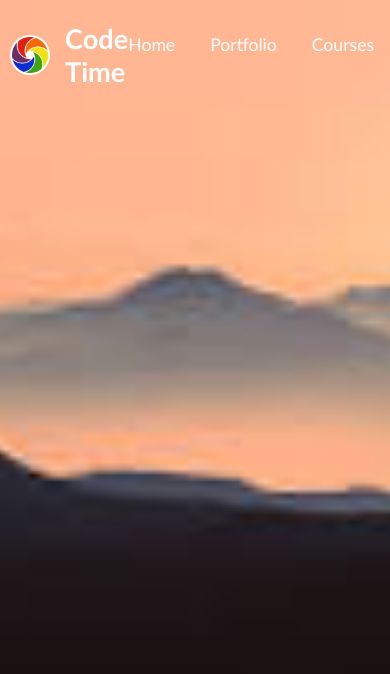
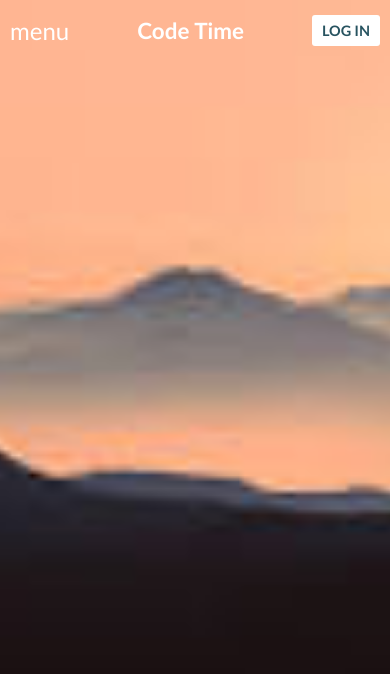
Before and after one commit to JaleRehimli0909/login-register, a plain HTML site: page index.html in a window 390 px wide. Drawn offline with Linux system fonts and the light colour scheme.

Commit message:
Making Navigation Bar Responsive

```diff
--- a/index.html
+++ b/index.html
@@ -10,11 +10,13 @@
     <!-- Navigation bar -->
     <header>
       <nav class="navbar">
+        <span class="menu-btn material-symbols-round">menu</span>
         <a href="#" class="logo">
           <img src="./images/logo.jpg" alt="logo" />
           <h2>Code Time</h2>
         </a>
         <ul class="links">
+          <span class="close-btn material-symbols-round">x</span>
           <li>
             <a href="#">Home</a>
           </li>
--- a/script.js
+++ b/script.js
@@ -1,12 +1,27 @@
+const navbarMenu = document.querySelector(".navbar .links");
+const menuBtn = document.querySelector('.menu-btn');
+const hideMenuBtn = navbarMenu.querySelector('.close-btn');
 const showPopupBtn = document.querySelector(".login-btn");
 const hidePopupBtn = document.querySelector(".form-popup .close-btn");
 const formPopup = document.querySelector(".form-popup");
 const loginSignupLink = document.querySelectorAll(".form-box .button-link a");
 
+
+
+// Show mabile menu
+menuBtn.addEventListener('click', ()=>{
+     navbarMenu.classList.toggle("show-menu")
+});
+
+// Hide mobile menu
+hideMenuBtn.addEventListener('click', ()=>menuBtn.click());
+
+// Show form popup
 showPopupBtn.addEventListener('click', ()=>{
     document.body.classList.toggle("show-popup")
 });
 
+// Hide form popup
 hidePopupBtn.addEventListener('click', ()=>showPopupBtn.click());
 
 loginSignupLink.forEach(link=>{
--- a/style.css
+++ b/style.css
@@ -15,7 +15,7 @@ header {
   width: 100%;
   left: 0;
   top: 0;
-  padding:  0 10px;
+  padding: 0 10px;
 }
 .navbar {
   display: flex;
@@ -24,6 +24,13 @@ header {
   align-items: center;
   max-width: 1200px;
   margin: 0 auto;
+}
+.navbar .menu-btn{
+  color: #fff;
+  cursor: pointer;
+  font-size: 1.5rem;
+  display: none;
+
 }
 .navbar .logo {
   display: flex;
@@ -45,6 +52,16 @@ header {
   list-style: none;
   display: flex;
   gap: 35px;
+}
+.navbar .links .close-btn{
+  color: #000;
+  position: absolute;
+  right: 20px;
+  top: 20px;
+  cursor: pointer;
+  font-size: 1.5rem;
+  display: none;
+
 }
 .navbar .links a {
   text-decoration: none;
@@ -68,7 +85,7 @@ header {
   background-color: #fff;
 }
 
-.blur-bg-overlay{
+.blur-bg-overlay {
   position: fixed;
   top: 0;
   left: 0;
@@ -78,15 +95,13 @@ header {
   pointer-events: none;
   backdrop-filter: blur(5px);
   transition: 0.1s ease;
-
-
 }
-.show-popup .blur-bg-overlay{
+.show-popup .blur-bg-overlay {
   opacity: 1;
   pointer-events: auto;
 }
 
-.form-popup{
+.form-popup {
   position: fixed;
   top: 50%;
   left: 50%;
@@ -98,24 +113,24 @@ header {
   border: 2px solid #fff;
   transform: translate(-50%, -100%);
 }
-.show-popup .form-popup{
+.show-popup .form-popup {
   opacity: 1;
   pointer-events: auto;
   transform: translate(-50%, -50%);
   transition: transform 0.2s ease, opacity 0.1s;
 }
 
-.form-popup .close-btn{
+.form-popup .close-btn {
   position: absolute;
   top: 12px;
   right: 12px;
   color: #878484;
   cursor: pointer;
 }
-.form-popup .form-box{
+.form-popup .form-box {
   display: flex;
 }
-.form-box .form-details{
+.form-box .form-details {
   max-width: 330px;
   width: 100%;
   padding: 0 20px;
@@ -126,44 +141,42 @@ header {
   align-items: center;
   color: #fff;
 }
-.login .form-details{
+.login .form-details {
   background: url("./images/login.jpg") center/cover;
 }
-.signup .form-details{
+.signup .form-details {
   background: url("./images/singup.jpg") center/cover;
 }
-.form-box h2{
+.form-box h2 {
   text-align: center;
   margin-bottom: 30px;
 }
-.form-box .form-content{
+.form-box .form-content {
   width: 100%;
   padding: 35px;
 }
-form .input-field{
+form .input-field {
   height: 50px;
   width: 100%;
   margin-top: 20px;
   position: relative;
 }
-form .input-field input{
+form .input-field input {
   height: 100%;
   width: 100%;
   outline: none;
   padding: 0 15px;
   font-size: 0.95rem;
   border-radius: 3px;
-    border:  1px solid #717171;
+  border: 1px solid #717171;
 }
-.input-field input:focus{
+.input-field input:focus {
   border-color: #00bcd4;
-
 }
-.input-field input:is(:focus, :valid){
+.input-field input:is(:focus, :valid) {
   padding: 16px 15px 0;
-
 }
-form .input-field label{
+form .input-field label {
   position: absolute;
   top: 50%;
   left: 15px;
@@ -172,24 +185,24 @@ form .input-field label{
   transform: translateY(-50%);
   transition: 0.2s ease;
 }
-.input-field input:is(:focus, :valid) ~ label{
-    color: #275360 ;
+.input-field input:is(:focus, :valid) ~ label {
+  color: #275360;
   transform: translateY(-120%);
   font-size: 0.75rem;
 }
-.form-box a{
+.form-box a {
   color: #00bcd4;
   text-decoration: none;
 }
-.form-box a:hover{
+.form-box a:hover {
   text-decoration: underline;
 }
-.form-box :where(.forgot-pass, .policy-text){
+.form-box :where(.forgot-pass, .policy-text) {
   display: inline-flex;
   margin-top: 14px;
   font-size: 0.95rem;
 }
-form button{
+form button {
   width: 100%;
   outline: none;
   border: none;
@@ -203,38 +216,77 @@ form button{
   background-color: #00bcd4;
   transition: 0.2s ease;
 }
-form button:hover{
+form button:hover {
   background-color: #0097a7;
 }
-.form-box .button-link{
+.form-box .button-link {
   text-align: center;
 }
 .form-popup .signup,
-.form-popup.show-signup .login{
+.form-popup.show-signup .login {
   display: none;
 }
-.form-popup.show-signup .signup{
+.form-popup.show-signup .signup {
   display: flex;
 }
-.signup .policy-text{
+.signup .policy-text {
   display: flex;
   align-items: center;
 }
-.signup .policy-text input{
+.signup .policy-text input {
   width: 14px;
   height: 14px;
   margin-right: 7px;
 }
 
-@media(max-width: 760px){
-  .form-popup{
+@media (max-width: 950px) {
+  .navbar :is(.menu-btn, .links .close-btn){
+    display: block;
+  }
+  .navbar {
+    padding: 15px 0;
+  }
+  .navbar .logo img {
+    display: none;
+  }
+  .navbar .logo h2 {
+    font-size: 1.4rem;
+  }
+  .navbar .links {
+    position: fixed;
+    left: -100%;
+    top: 0;
+    width: 100%;
+    height: 100vh;
+    display: block;
+    padding-top: 60px;
+    text-align: center;
+    background: #fff;
+    transition: 0.2s ease;
+  }
+  .navbar .links.show-menu{
+    left: 0;
+  }
+  .navbar .links a {
+    color: #000;
+    display: inline-flex;
+    margin: 20px 0;
+    font-size: 1.2rem;
+  }
+  .navbar .login-btn {
+    font-size: 0.9rem;
+    padding: 7px 10px;
+  }
+}
+@media (max-width: 760px) {
+  .form-popup {
     width: 95%;
   }
-  .form-box .form-details{
+  .form-box .form-details {
     display: none;
   }
 
-  .form-box .form-content{
+  .form-box .form-content {
     padding: 30px 20px;
   }
 }
```
Lines whose indentation alone changed are shown as unchanged.
